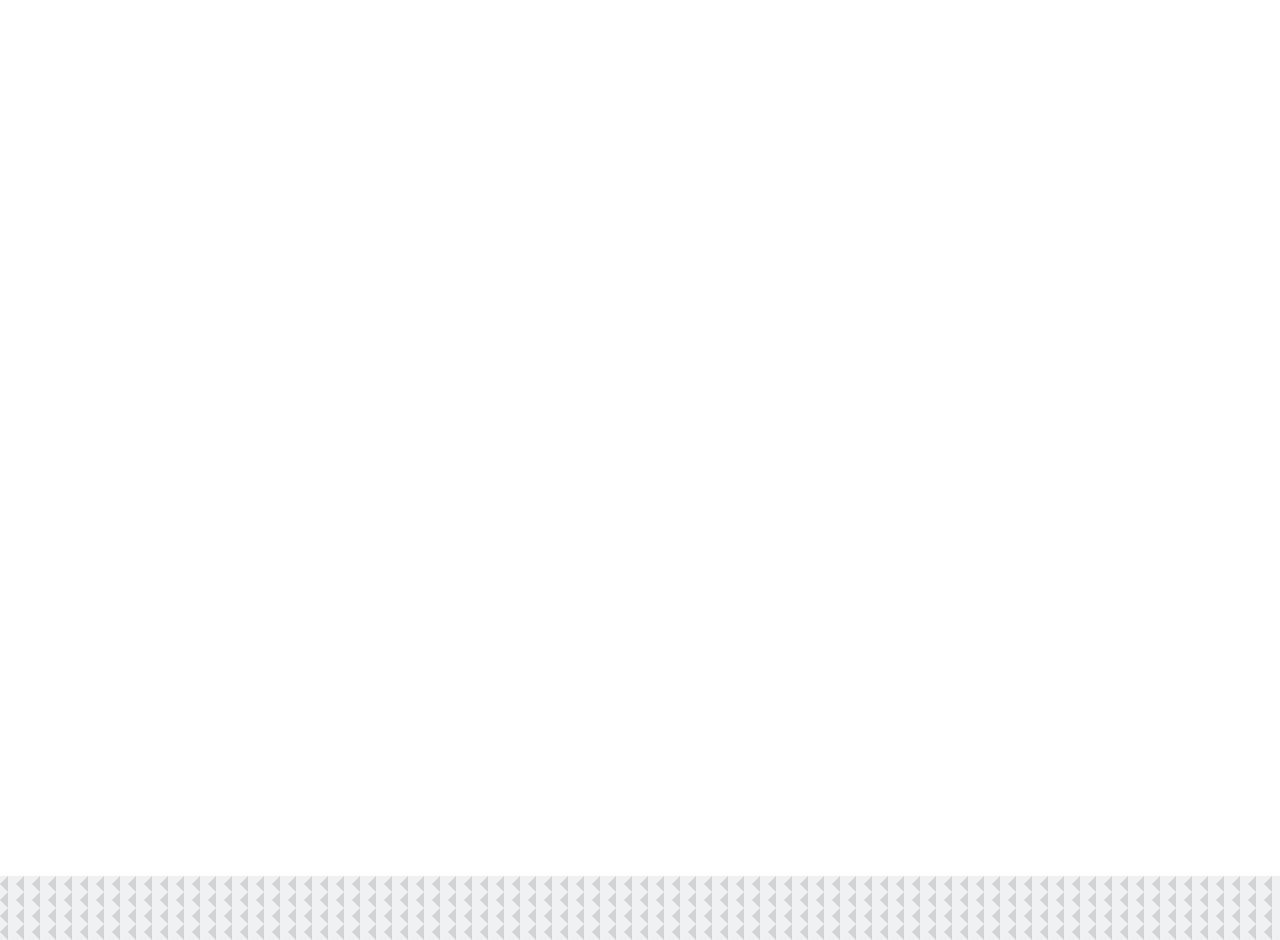
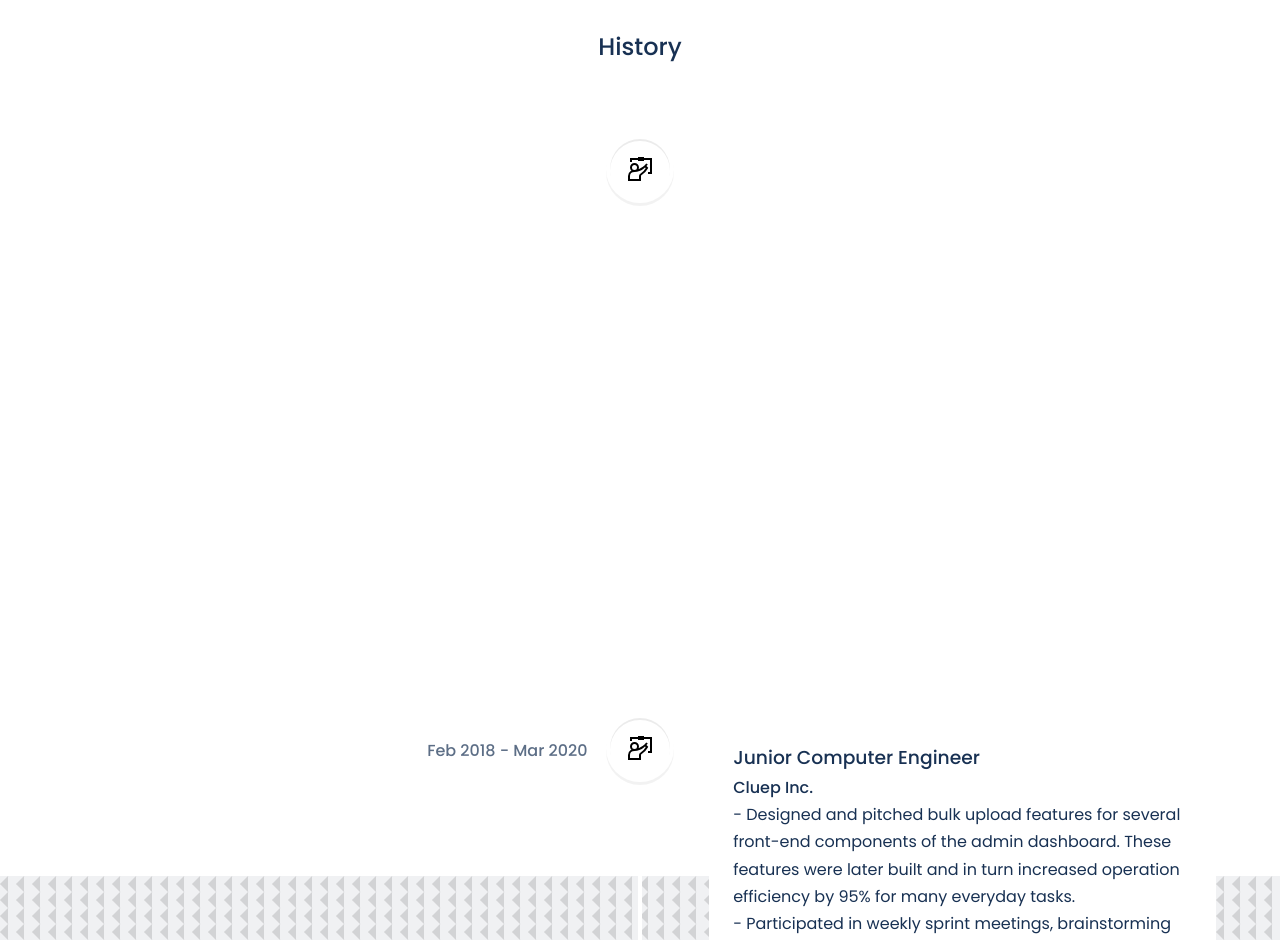
Before and after one commit to juliushsu07/portfolio-website, a React (Create React App) app in the folder main-site/: page / in a window 1280 px wide. Shown: the part 1860-2800 px from the top of the page. Built offline with nearby package versions, Linux system fonts and the light colour scheme; the HTML template or start-up script is replaced by a standard one.

Commit message:
Seperate Experiences and Experience and Install Vertical-Timeline Component to form each Experience dynamically in Experiences.

```diff
--- a/main-site/package.json
+++ b/main-site/package.json
@@ -10,6 +10,7 @@
     "react-dom": "^18.2.0",
     "react-icons": "^4.7.1",
     "react-scripts": "5.0.1",
+    "react-vertical-timeline-component": "^3.5.2",
     "typewriter-effect": "^2.19.0",
     "web-vitals": "^2.1.4"
   },
--- a/main-site/src/App.jsx
+++ b/main-site/src/App.jsx
@@ -2,7 +2,7 @@
 import Header from './components/header/Header'
 import Nav from './components/nav/Nav'
 import About from './components/about/About'
-import Experience from './components/experience/Experience'
+import Experiences from './components/experience/Experiences'
 import Portfolio from './components/portfolio/Portfolio'
 import Contact from './components/contact/Contact'
 
@@ -14,7 +14,7 @@
       <Header/>
       <Nav/>
       <About/>
-      <Experience/>
+      <Experiences/>
       <Portfolio/>
       <Contact/>
     </>
--- a/main-site/src/components/experience/Experience.jsx
+++ b/main-site/src/components/experience/Experience.jsx
@@ -1,8 +1,28 @@
 import React from 'react'
+import { VerticalTimelineElement }  from 'react-vertical-timeline-component';
+import {GrWorkshop} from 'react-icons/gr'
 
-function Experience() {
+function Experience({ date, jobTitle, location, achievements}) {
+
+  const listItems = achievements.map((achievement, index) =>
+    <li key={index}>
+      - {achievement}
+    </li>
+  );
+
   return (
-    <section id='experience'></section>
+    <VerticalTimelineElement
+        className="vertical-timeline-element--work"
+        date={date}
+        iconStyle={{ background: "var(--color-white)" }}
+        icon={<GrWorkshop />}
+        >
+        <h3 className="vertical-timeline-element-title">{jobTitle}</h3>
+        <h4 className="vertical-timeline-element-subtitle">{location}</h4>
+        <ul className='achievements' >
+          {listItems}
+        </ul>
+    </VerticalTimelineElement>
   )
 }
 
--- /dev/null
+++ b/main-site/src/components/experience/Experiences.jsx
@@ -0,0 +1,108 @@
+import React from 'react'
+import { VerticalTimeline, VerticalTimelineElement }  from 'react-vertical-timeline-component';
+import 'react-vertical-timeline-component/style.min.css';
+import Experience from './Experience';
+
+import {FaSchool} from 'react-icons/fa'
+import {AiFillStar} from 'react-icons/ai'
+
+function Experiences() {
+  const experiences = [
+    {
+      "className" : "work",
+      "date" : "Mar 2020 - Nov 2022",
+      "icon" : "ICON1",
+      "jobTitle" : "Senior Ad Operation Specialist",
+      "location" : "Cluep Inc.",
+      "achievements" : [
+        "Single-handily built a one-page Validation App using React, NodeJS and ExpressJS, which performed READ and UPDATE operations to MongoDB database. This app consisted of several validation tools and was used by ALL Operation team members to ensure everyday tasks were completed with a safety net.",
+        "Oversaw the integration of the Validation App with the company's admin dashboard. The integration was done with the Redux-observable middleware, bundling tools into one single checkpoint that performed validations on 10 components at once.",
+        "Wrote and maintained up to 100 automation scripts for the Operation team.",
+        "Managed a team of 3 interns who worked on machine-learning image annotations."
+      ]
+    },
+    {
+      "className" : "work",
+      "date" : "Feb 2018 - Mar 2020",
+      "icon" : "ICON2",
+      "jobTitle" : "Junior Computer Engineer",
+      "location" : "Cluep Inc.",
+      "achievements" : [
+        "Designed and pitched bulk upload features for several front-end components of the admin dashboard. These features were later built and in turn increased operation efficiency by 95% for many everyday tasks.",
+        "Participated in weekly sprint meetings, brainstorming designs with senior developers.",
+        "Developed, maintained and performed Manual Test Plans for up to 40 components of the company's admin dashboard.",
+      ]
+    },
+    {
+      "className" : "education",
+      "date" : "Oct 2017 - Jan 2018",
+      "icon" : "ICON3",
+      "jobTitle" : "Web Development Bootcamp",
+      "location" : "Lighthouse Labs",
+      "achievements" : [
+        "Javascript & Node.js",
+        "ReactJS, Babel & Webpack",
+        "SQL & MongoDB.",
+        "HTML, CSS & Bootstrap.",
+        "Database Modeling, Code Abstraction & Modular Design",
+        "Ruby on Rails & MVC Design Pattern."
+      ]
+    },
+    {
+      "className" : "work",
+      "date" : "Jun 2016 - Sep 2016",
+      "icon" : "ICON4",
+      "jobTitle" : "Web Developer Intern",
+      "location" : "Clever Banana Studios Inc.",
+      "achievements" : [
+        "Developed and maintained code for in-house and client websites primarily using HTML, CSS, JavaScript and PHP.",
+        "Designed and recommended improvements to new and existing website templates.",
+        "Assisted in troubleshooting issues on client websites.",
+        "Worked closely with a small team consisting of 2 designers and 1 developer."
+      ]
+    },
+    {
+      "className" : "education",
+      "date" : "2010 - 2015",
+      "icon" : "ICON5",
+      "jobTitle" : "Bachelor of Computer Engineering",
+      "location" : "University of British Columbia",
+      "achievements" : [
+        "Algorithm Design and Analysis",
+        "Operating System (Linux)",
+        "Advanced Relational Database and SQL",
+        "Computer Security",
+        "Java, C, C++ & Assembly",
+      ]
+    },
+  ]
+
+  return (
+    <section id='experience'>
+
+      <h5>My Employment and Education</h5>
+      <h2>History</h2>
+      <VerticalTimeline className='container experience__container'>
+        {experiences.map( (experience,index) => (
+          <Experience
+          key={index}
+          className={experience.className}
+          date={experience.date}
+          icon={experience.icon}
+          achievements={experience.achievements}
+          location={experience.location}
+          jobTitle={experience.jobTitle}
+        />
+        ))}
+
+      <VerticalTimelineElement
+        iconStyle={{ background: 'rgb(16, 204, 82)', color: '#fff' }}
+        icon={<AiFillStar />}
+      />
+
+    </VerticalTimeline>
+    </section>
+  )
+}
+
+export default Experiences
```
Also changed, not shown: 1 other file (tests, documents, lock files or other folders).
